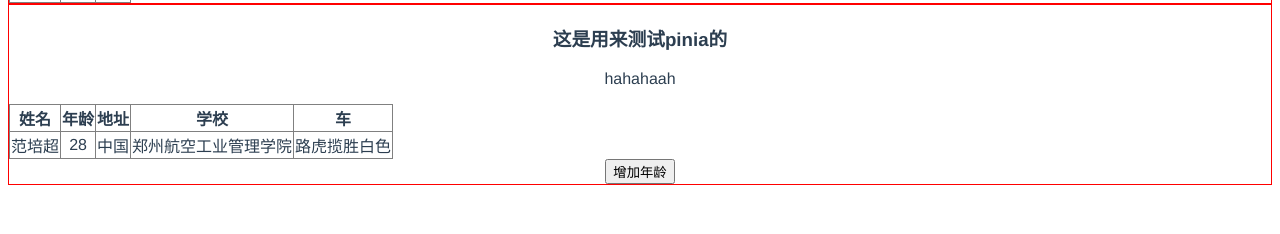
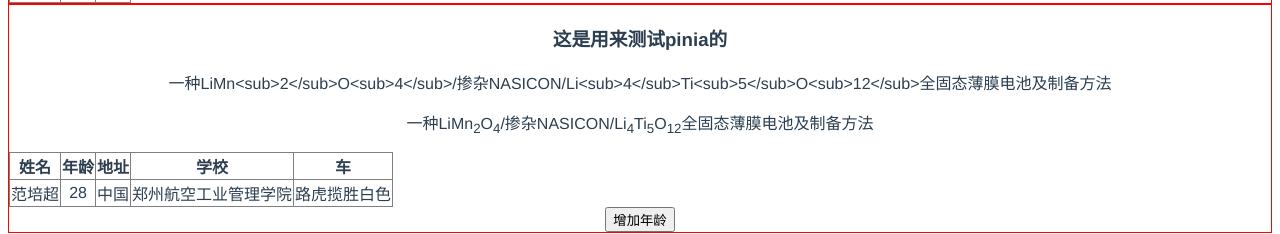
Before and after one commit to EliteFan0814/vite-demo-ts, a Vue app: page / in a window 1280 px wide. Shown: the part 646-880 px from the top of the page. Before the commit the page ends 839 px from the top, so only its background shows below. Built offline with nearby package versions, Linux system fonts and the light colour scheme.

Commit message:
1 file modified

```diff
--- a/src/components/TestPinia.vue
+++ b/src/components/TestPinia.vue
@@ -8,7 +8,8 @@ export default {
     return {
       title: '这是用来测试pinia的',
       store: userStore(),
-      ht:'hahahaah'
+      ht: '一种LiMn&lt;sub&gt;2&lt;/sub&gt;O&lt;sub&gt;4&lt;/sub&gt;/掺杂NASICON/Li&lt;sub&gt;4&lt;/sub&gt;Ti&lt;sub&gt;5&lt;/sub&gt;O&lt;sub&gt;12&lt;/sub&gt;全固态薄膜电池及制备方法',
+      ht2: '一种LiMn<sub>2</sub>O<sub>4</sub>/掺杂NASICON/Li<sub>4</sub>Ti<sub>5</sub>O<sub>12</sub>全固态薄膜电池及制备方法',
     };
   },
   computed: {
@@ -36,6 +37,7 @@ export default {
   <div class="test-wrap">
     <h3>{{ title }}</h3>
     <p v-html="ht"></p>
+    <p v-html="ht2"></p>
     <table border="1">
       <tr>
         <th>姓名</th>
```
